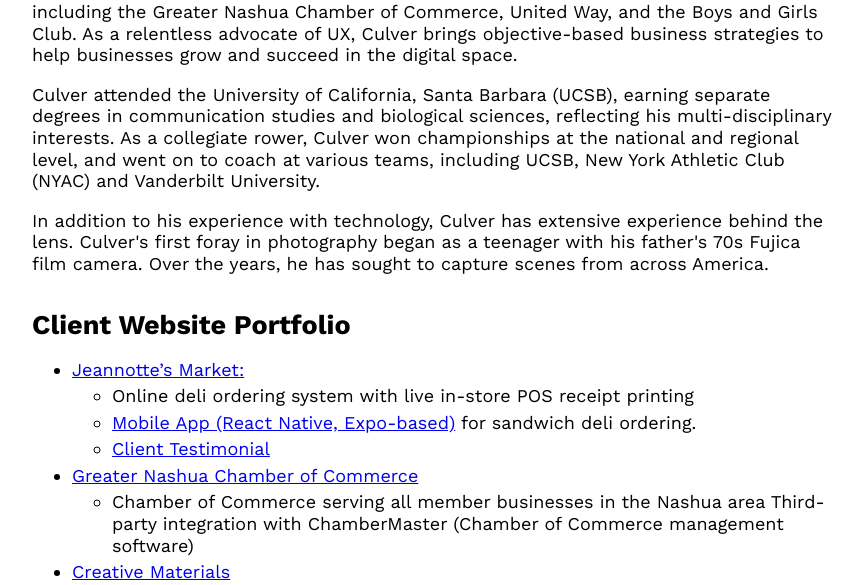
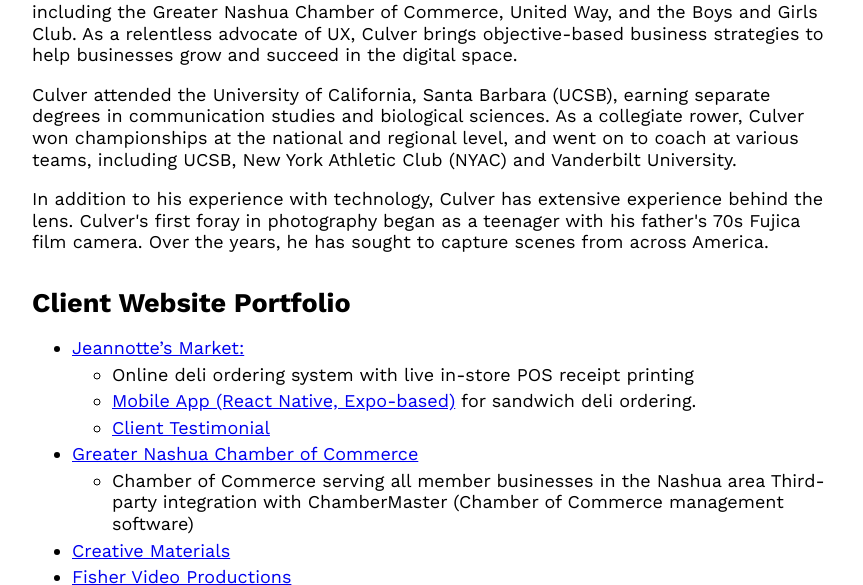
Before and after one commit to culverlau/culverlau.com, a website: page public/index.html in a window 1280 px wide. Shown: the part 187-772 px from the top of the page, without its empty margins (208-1071 px from the left). Drawn offline with nearby package versions, Linux system fonts and the light colour scheme.

Commit message:
adjusted bio

```diff
--- a/public/index.html
+++ b/public/index.html
@@ -40,7 +40,7 @@
         <p>
           Culver attended the University of California, Santa Barbara (UCSB),
           earning separate degrees in communication studies and biological
-          sciences, reflecting his multi-disciplinary interests. As a collegiate
+          sciences. As a collegiate
           rower, Culver won championships at the national and regional level,
           and went on to coach at various teams, including UCSB, New York
           Athletic Club (NYAC) and Vanderbilt University.
```
Also changed, not shown: 1 other file.
